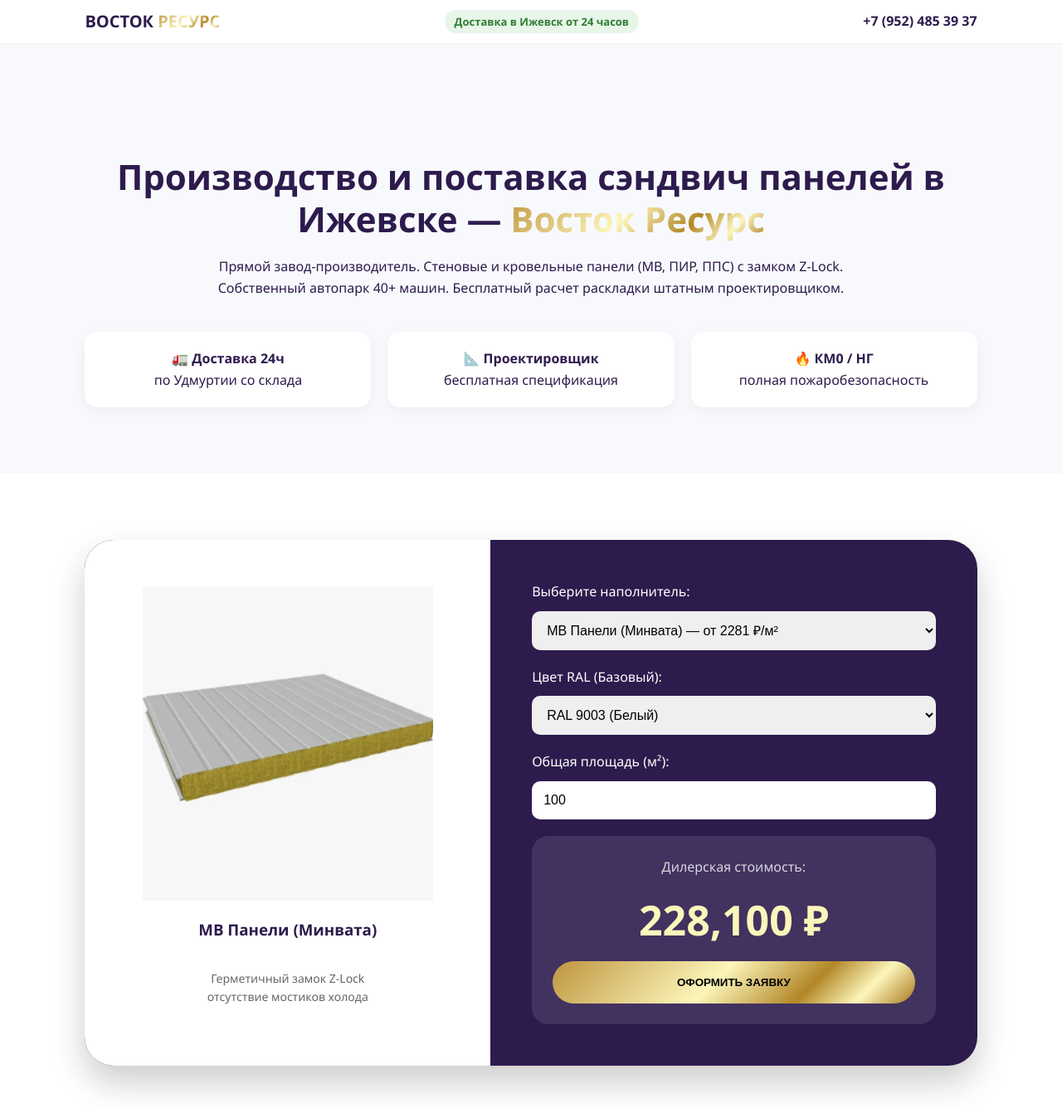
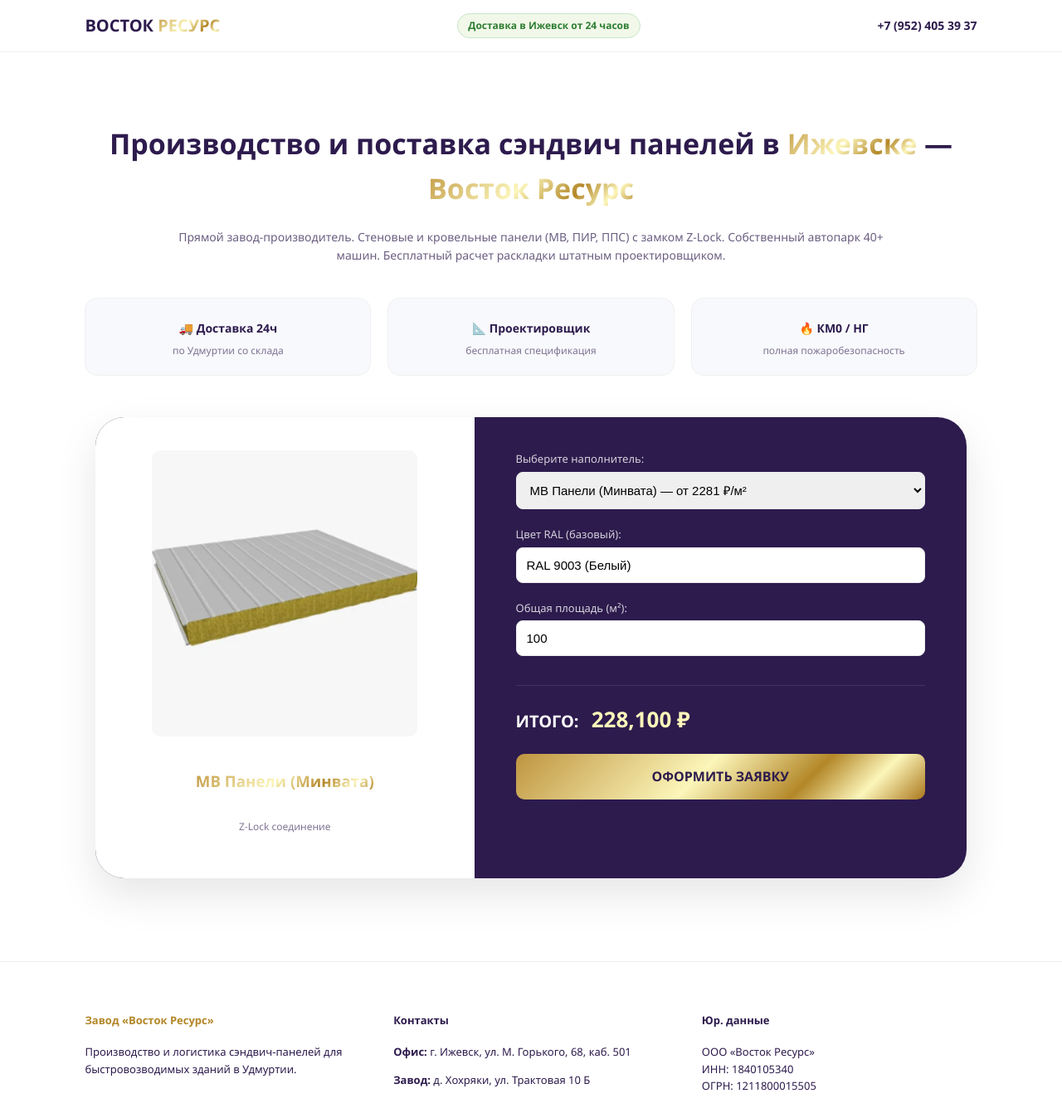
Before and after one commit to annavalyente-star/vr.sendwichpaneli.udmurtia, a plain HTML site: page index.html in a window 1280 px wide. Shown: the top 1336 px of the page at 83% size. Drawn offline with Linux system fonts and the light colour scheme; no server answers.

Commit message:
Update index.html

```diff
--- a/index.html
+++ b/index.html
@@ -3,53 +3,57 @@
 <head>
     <meta charset="UTF-8">
     <meta name="viewport" content="width=device-width, initial-scale=1.0">
-    <title>Купить сэндвич-панели в Ижевске: цена за м2 от завода Восток Ресурс</title>
-    <meta name="description" content="Производство и продажа стеновых и кровельных сэндвич-панелей в Ижевске и Удмуртии. ПИР (PIR), минвата, пенополистирол. Доставка от 24 часов!">
+    <title>Производство и поставка сэндвич панелей в Ижевске — Восток Ресурс</title>
     <style>
         :root {
             --purple: #2d1b4d;
             --gold: linear-gradient(135deg, #bf953f 0%, #fcf6ba 45%, #b38728 70%, #fcf6ba 85%, #aa771c 100%);
-            --light: #f8f9fc;
         }
-        body { margin: 0; font-family: 'Segoe UI', Tahoma, sans-serif; color: var(--purple); line-height: 1.6; scroll-behavior: smooth; }
+        body { margin: 0; font-family: 'Segoe UI', Tahoma, sans-serif; color: var(--purple); line-height: 1.6; background: #fff; }
 
-        /* Навигация */
-        nav { position: fixed; top: 0; width: 100%; padding: 10px 8%; background: white; display: flex; justify-content: space-between; align-items: center; z-index: 1000; border-bottom: 1px solid #eee; box-sizing: border-box; }
-        .logo { font-weight: 900; font-size: 20px; text-decoration: none; color: var(--purple); }
-        .geo-tag { background: #e8f5e9; color: #2e7d32; padding: 4px 12px; border-radius: 20px; font-size: 13px; font-weight: 600; }
-        .gold-text { background: var(--gold); -webkit-background-clip: text; -webkit-text-fill-color: transparent; font-weight: 900; }
+        .gold-text { background: var(--gold); -webkit-background-clip: text; -webkit-text-fill-color: transparent; font-weight: 900; display: inline-block; }
 
-        /* Первый экран */
-        .hero { background: var(--light); padding: 160px 8% 80px; text-align: center; }
-        h1 { font-size: 42px; margin-bottom: 20px; line-height: 1.2; }
-        .features-fast { display: grid; grid-template-columns: repeat(auto-fit, minmax(200px, 1fr)); gap: 20px; margin-top: 40px; }
-        .feat-card { background: white; padding: 20px; border-radius: 15px; box-shadow: 0 4px 15px rgba(0,0,0,0.05); }
+        /* Шапка сайта */
+        nav { padding: 15px 8%; display: flex; justify-content: space-between; align-items: center; border-bottom: 1px solid #eee; background: #fff; position: sticky; top: 0; z-index: 100; box-sizing: border-box; }
+        .logo { font-weight: 900; font-size: 20px; text-decoration: none; color: var(--purple); text-transform: uppercase; }
+        .geo-badge { background: #f1f8e9; color: #2e7d32; padding: 4px 12px; border-radius: 20px; font-size: 12px; font-weight: 600; border: 1px solid #c8e6c9; }
+        .phone { font-weight: 700; font-size: 14px; text-decoration: none; color: var(--purple); }
 
-        /* Калькулятор */
-        .calc-section { padding: 80px 8%; background: #fff; }
-        .calc-container { background: var(--purple); color: white; border-radius: 35px; display: grid; grid-template-columns: 1fr 1.2fr; overflow: hidden; box-shadow: 0 20px 40px rgba(0,0,0,0.2); max-width: 1200px; margin: 0 auto; }
-        .calc-visual { background: white; padding: 40px; display: flex; flex-direction: column; align-items: center; justify-content: center; text-align: center; }
-        .calc-visual img { width: 100%; max-width: 350px; transition: 0.4s ease; }
-        .calc-form { padding: 50px; }
+        /* Контентная область (как на скрине) */
+        .hero { padding: 60px 8% 40px; text-align: center; background: #fff; }
+        h1 { font-size: clamp(22px, 4vw, 34px); margin-bottom: 20px; color: var(--purple); }
+        .hero-sub { max-width: 900px; margin: 0 auto 40px; font-size: 14px; opacity: 0.7; line-height: 1.6; }
 
-        select, input { width: 100%; padding: 14px; margin: 10px 0 20px; border-radius: 10px; border: none; font-size: 16px; box-sizing: border-box; }
-        .price-big { font-size: 50px; font-weight: 900; color: #fcf6ba; display: block; margin: 10px 0; text-align: center; }
-        .btn-main { display: block; width: 100%; padding: 18px; background: var(--gold); color: #000; text-decoration: none; border-radius: 50px; font-weight: 800; text-transform: uppercase; border: none; cursor: pointer; text-align: center; }
+        /* Три плашки преимуществ */
+        .features-row { display: grid; grid-template-columns: repeat(auto-fit, minmax(280px, 1fr)); gap: 20px; max-width: 1100px; margin: 0 auto 50px; }
+        .feat-item { background: #f8f9fc; padding: 20px; border-radius: 15px; text-align: center; border: 1px solid #f0f0f0; }
+        .feat-item h3 { font-size: 14px; margin: 5px 0; color: var(--purple); font-weight: 800; }
+        .feat-item p { font-size: 12px; margin: 0; opacity: 0.6; }
 
-        /* Проекты */
-        .projects { padding: 80px 8%; background: var(--light); }
-        .proj-grid { display: grid; grid-template-columns: repeat(auto-fit, minmax(300px, 1fr)); gap: 30px; margin-top: 40px; }
-        .proj-item { background: white; border-radius: 20px; overflow: hidden; box-shadow: 0 5px 15px rgba(0,0,0,0.05); }
-        .proj-desc { padding: 25px; }
+        /* Калькулятор (дизайн со скриншота) */
+        .calc-wrapper {
+            background: var(--purple); color: white; border-radius: 35px;
+            display: grid; grid-template-columns: 1fr 1.3fr; overflow: hidden;
+            max-width: 1050px; margin: 0 auto; box-shadow: 0 20px 50px rgba(0,0,0,0.1); text-align: left;
+        }
+        .calc-left { background: #fff; padding: 40px; color: var(--purple); text-align: center; display: flex; flex-direction: column; justify-content: center; align-items: center; }
+        .calc-left img { width: 100%; max-width: 320px; margin-bottom: 20px; border-radius: 10px; }
+        .calc-right { padding: 40px 50px; }
+
+        label { display: block; margin-bottom: 5px; font-size: 13px; opacity: 0.8; }
+        select, input { width: 100%; padding: 12px; margin-bottom: 20px; border-radius: 8px; border: 1px solid #eee; font-size: 15px; box-sizing: border-box; }
+
+        .total-row { font-size: 20px; font-weight: 900; margin-top: 15px; border-top: 1px solid rgba(255,255,255,0.1); padding-top: 20px; text-transform: uppercase; }
+        .gold-btn { display: block; background: var(--gold); color: #2d1b4d; text-align: center; padding: 15px; border-radius: 10px; text-decoration: none; font-weight: 900; text-transform: uppercase; margin-top: 20px; transition: 0.3s; }
+        .gold-btn:hover { transform: translateY(-2px); box-shadow: 0 10px 20px rgba(0,0,0,0.2); }
 
         /* Футер */
-        footer { background: #111; color: #777; padding: 60px 8% 20px; font-size: 14px; }
-        .footer-content { display: grid; grid-template-columns: repeat(auto-fit, minmax(250px, 1fr)); gap: 40px; border-bottom: 1px solid #222; padding-bottom: 40px; margin-bottom: 20px; }
-        .footer-content h4 { color: white; margin-bottom: 15px; }
+        footer { padding: 60px 8%; border-top: 1px solid #eee; margin-top: 60px; background: #fff; }
+        .footer-grid { display: grid; grid-template-columns: repeat(auto-fit, minmax(250px, 1fr)); gap: 40px; font-size: 13px; }
 
-        @media (max-width: 900px) {
-            .calc-container { grid-template-columns: 1fr; }
-            h1 { font-size: 28px; }
+        @media (max-width: 850px) {
+            .calc-wrapper { grid-template-columns: 1fr; }
+            nav { padding: 10px 5%; }
         }
     </style>
 </head>
@@ -57,101 +61,84 @@
 
     <nav>
         <a href="#" class="logo">ВОСТОК <span class="gold-text">РЕСУРС</span></a>
-        <div class="geo-tag" id="dynamicGeo">Доставка в Ижевск от 24 часов</div>
-        <a href="tel:+79524853937" style="font-weight:700; color:inherit; text-decoration:none;">+7 (952) 485 39 37</a>
+        <div id="dynamicGeo" class="geo-badge">Доставка в Ижевск от 24 часов</div>
+        <a href="tel:+79524053937" class="phone">+7 (952) 405 39 37</a>
     </nav>
 
-    <header class="hero">
-        <h1>Производство и поставка сэндвич панелей в Ижевске — <span class="gold-text">Восток Ресурс</span></h1>
-        <p style="max-width: 800px; margin: 0 auto;">Прямой завод-производитель. Стеновые и кровельные панели (МВ, ПИР, ППС) с замком Z-Lock. Собственный автопарк 40+ машин. Бесплатный расчет раскладки штатным проектировщиком.</p>
+    <div class="hero">
+        <h1>Производство и поставка сэндвич панелей в <span id="h1City" class="gold-text">Ижевске</span> — <span class="gold-text">Восток Ресурс</span></h1>
+        <div class="hero-sub">
+            Прямой завод-производитель. Стеновые и кровельные панели (МВ, ПИР, ППС) с замком Z-Lock.
+            Собственный автопарк 40+ машин. Бесплатный расчет раскладки штатным проектировщиком.
+        </div>
 
-        <div class="features-fast">
-            <div class="feat-card">🚛 <strong>Доставка 24ч</strong><br>по Удмуртии со склада</div>
-            <div class="feat-card">📐 <strong>Проектировщик</strong><br>бесплатная спецификация</div>
-            <div class="feat-card">🔥 <strong>КМ0 / НГ</strong><br>полная пожаробезопасность</div>
+        <div class="features-row">
+            <div class="feat-item">
+                <h3>🚚 Доставка 24ч</h3>
+                <p>по Удмуртии со склада</p>
+            </div>
+            <div class="feat-item">
+                <h3>📐 Проектировщик</h3>
+                <p>бесплатная спецификация</p>
+            </div>
+            <div class="feat-item">
+                <h3>🔥 КМ0 / НГ</h3>
+                <p>полная пожаробезопасность</p>
+            </div>
         </div>
-    </header>
 
-    <section class="calc-section" id="calc">
-        <div class="calc-container">
-            <div class="calc-visual">
-                <img id="panelImg" src="" alt="Сэндвич-панель">
-                <h3 id="panelName" style="color: var(--purple); margin-top: 20px;"></h3>
-                <p style="color: #666; font-size: 14px;">Герметичный замок Z-Lock<br>отсутствие мостиков холода</p>
+        <div class="calc-wrapper">
+            <div class="calc-left">
+                <!-- Картинки из твоей папки -->
+                <img id="panelImg" src="mw-panel.png" alt="Сэндвич-панель">
+                <h3 id="panelName" class="gold-text">МВ Панели (Минвата)</h3>
+                <p style="font-size: 12px; opacity: 0.6;">Z-Lock соединение</p>
             </div>
-            <div class="calc-form">
+            <div class="calc-right">
                 <label>Выберите наполнитель:</label>
                 <select id="mat" onchange="run()"></select>
 
-                <label>Цвет RAL (Базовый):</label>
-                <select id="color">
-                    <option>RAL 9003 (Белый)</option>
-                    <option>RAL 7004 (Серый)</option>
-                    <option>RAL 7024 (Графит)</option>
-                    <option>RAL 5005 (Синий)</option>
-                    <option>RAL 1014 (Слоновая кость)</option>
-                </select>
+                <label>Цвет RAL (базовый):</label>
+                <input type="text" id="ral" value="RAL 9003 (Белый)">
 
                 <label>Общая площадь (м²):</label>
                 <input type="number" id="area" value="100" oninput="run()">
 
-                <div style="background: rgba(255,255,255,0.1); padding: 25px; border-radius: 20px;">
-                    <span style="display:block; text-align:center; opacity:0.8;">Дилерская стоимость:</span>
-                    <strong class="price-big" id="total">0 ₽</strong>
-                    <button class="btn-main" onclick="location.href='https://wa.me'">ОФОРМИТЬ ЗАЯВКУ</button>
+                <div class="total-row">
+                    Итого: <span id="total" style="color: #fcf6ba; font-size: 26px; margin-left: 10px;">0 ₽</span>
                 </div>
+                <a href="tel:+79524053937" class="gold-btn">Оформить заявку</a>
             </div>
         </div>
-    </section>
-
-    <section class="projects">
-        <h2 style="text-align: center;">Реализованные проекты в Удмуртии</h2>
-        <div class="proj-grid">
-            <div class="proj-item">
-                <div class="proj-desc">
-                    <h4>Производственный цех, г. Сарапул</h4>
-                    <p>Стеновые МВ 100мм. Площадь: 1200 м². Отсутствие мостиков холода благодаря замку Z-Lock.</p>
-                </div>
-            </div>
-            <div class="proj-item">
-                <div class="proj-desc">
-                    <h4>Складской комплекс, г. Ижевск</h4>
-                    <p>Кровельные PIR-панели 120мм. Доставка на объект за 24 часа собственным автопарком.</p>
-                </div>
-            </div>
-        </div>
-    </section>
+    </div>
 
     <footer>
-        <div class="footer-content">
+        <div class="footer-grid">
             <div>
-                <h4>Завод «Восток Ресурс»</h4>
-                <p>Производство сэндвич-панелей для быстровозводимых зданий и ангаров в Удмуртии.</p>
+                <h4 style="color:#b38728; margin-top:0">Завод «Восток Ресурс»</h4>
+                <p>Производство и логистика сэндвич-панелей для быстровозводимых зданий в Удмуртии.</p>
             </div>
             <div>
-                <h4>Контакты</h4>
-                <p><strong>Офис:</strong> г. Ижевск, ул. М. Горького, д. 68, каб. 501</p>
-                <p><strong>Производство:</strong> д. Хохряки, ул. Трактовая 10 Б</p>
+                <h4 style="margin-top:0">Контакты</h4>
+                <p><strong>Офис:</strong> г. Ижевск, ул. М. Горького, 68, каб. 501</p>
+                <p><strong>Завод:</strong> д. Хохряки, ул. Трактовая 10 Б</p>
             </div>
             <div>
-                <h4>Реквизиты (E-E-A-T)</h4>
+                <h4 style="margin-top:0">Юр. данные</h4>
                 <p>ООО «Восток Ресурс»<br>ИНН: 1840105340<br>ОГРН: 1211800015505</p>
             </div>
         </div>
-        <center>© 2026 Восток Ресурс. Бесплатный технический сервис и раскладка панелей.</center>
     </footer>
 
     <script>
-        // Единые настройки для всего сайта
+        // Твои данные по ценам и фото
         const DATA = {
             mw:  { name: 'МВ Панели (Минвата)', img: 'mw-panel.png',  price: 2281 },
-            pps: { name: 'ППС Панели (ППС)',    img: 'pps-panel.png', price: 2508 },
-            pir: { name: 'PIR Панели (ПИР)',    img: 'pir-panel.png', price: 3043 }
+            pir: { name: 'PIR Панели (ПИР)',    img: 'pir-panel.png', price: 3043 },
+            pps: { name: 'ППС Панели (ППС)',    img: 'pps-panel.png', price: 2508 }
         };
 
         const matSelect = document.getElementById('mat');
-
-        // Наполняем выпадающий список
         for (let id in DATA) {
             let opt = document.createElement('option');
             opt.value = id;
@@ -159,27 +146,53 @@
             matSelect.appendChild(opt);
         }
 
+        // Функция расчета
         function run() {
             const id = matSelect.value;
             const area = parseFloat(document.getElementById('area').value) || 0;
             const item = DATA[id];
-
-            // Обновляем визуал
             document.getElementById('panelImg').src = item.img;
             document.getElementById('panelName').innerText = item.name;
-
-            // Расчет
             const total = area * item.price;
             document.getElementById('total').innerText = Math.round(total).toLocaleString() + ' ₽';
         }
 
-        // Логика гео-заголовка
-        const params = new URLSearchParams(window.location.search);
-        const city = params.get('city');
-        if(city === 'sarapul') document.getElementById('dynamicGeo').innerText = "Доставка в Сарапул за 24 часа";
-        if(city === 'glazov') document.getElementById('dynamicGeo').innerText = "Доставка в Глазов за 24 часа";
+        // Скрипт автоподмены города (Геопозиция)
+        async function setupGeo() {
+            const params = new URLSearchParams(window.location.search);
+            const cityParam = params.get('city');
+            const h1City = document.getElementById('h1City');
+            const dynamicGeo = document.getElementById('dynamicGeo');
 
-        window.onload = run;
+            const geoData = {
+                'sarapul':  { nom: 'Сарапул', in: 'Сарапуле' },
+                'glazov':   { nom: 'Глазов',  in: 'Глазове' },
+                'votkinsk': { nom: 'Воткинск', in: 'Воткинске' },
+                'izhevsk':  { nom: 'Ижевск',  in: 'Ижевске' }
+            };
+
+            const apply = (key) => {
+                if(geoData[key]) {
+                    dynamicGeo.innerText = `Доставка в ${geoData[key].nom} от 24 часов`;
+                    h1City.innerText = geoData[key].in;
+                }
+            };
+
+            if(cityParam) apply(cityParam.toLowerCase());
+            else {
+                try {
+                    const res = await fetch('https://ipapi.co');
+                    const data = await res.json();
+                    if(data.city) {
+                        const c = data.city.toLowerCase();
+                        if(c.includes('glazov')) apply('glazov');
+                        else if(c.includes('sarapul')) apply('sarapul');
+                        else apply('izhevsk');
+                    }
+                } catch(e) { apply('izhevsk'); }
+            }
+        }
+        window.onload = () => { run(); setupGeo(); };
     </script>
 </body>
 </html>
```
